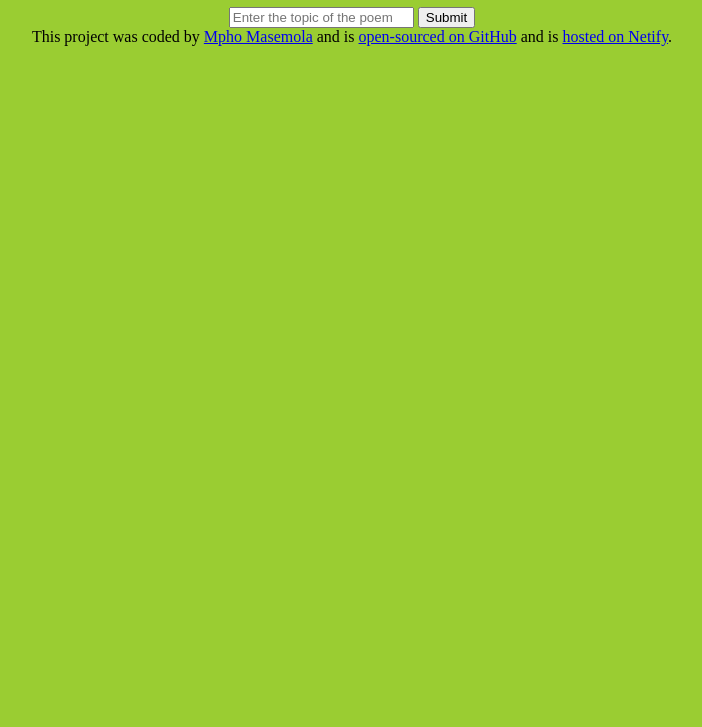
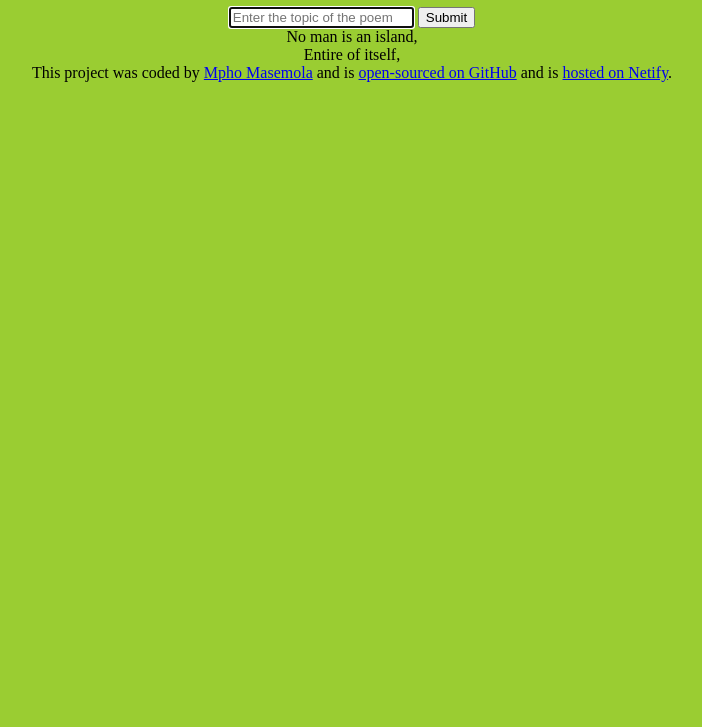
Before and after one commit to Mphoza103/poems-generator, a plain HTML site: page index.html in a window 1280 px wide. Shown: the part 73-800 px from the top of the page, without its empty margins (288-990 px from the left). Drawn offline with Linux system fonts and the light colour scheme.

Commit message:
added a div for the poem

```diff
--- a/index.html
+++ b/index.html
@@ -13,9 +13,21 @@
 
     <main>
       <form>
-        <input type="text" placeholder="Enter the topic of the poem" />
+        <input
+          type="text"
+          placeholder="Enter the topic of the poem"
+          autofocus
+          required
+          autocomplete="off"
+        />
         <input type="submit" />
       </form>
+
+      <div>
+        No man is an island,
+        <br />
+        Entire of itself,
+      </div>
     </main>
 
     <script src="java.js"></script>
```
